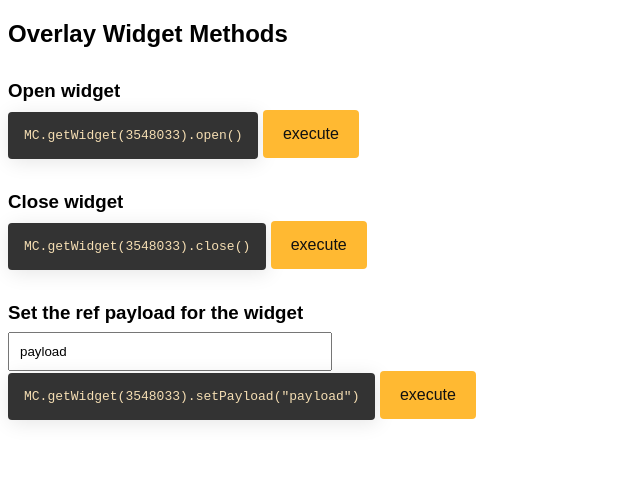
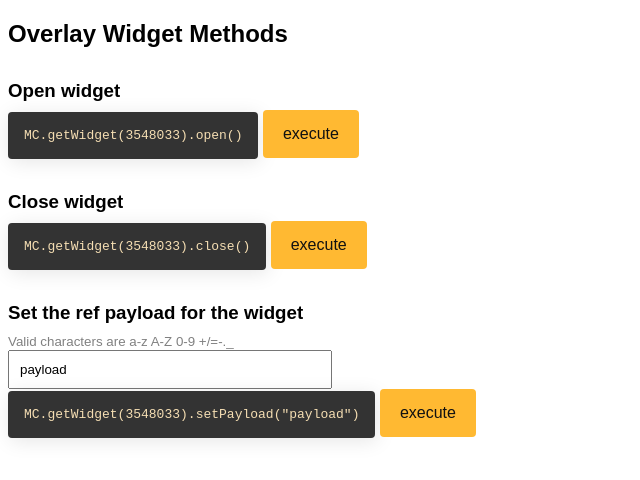
Before and after one commit to manychat/overlay-growth-tools-example, a plain HTML site: page index.html in a window 1280 px wide. Shown: the whole page, without its empty margins (0-640 px from the left). Drawn offline with Linux system fonts and the light colour scheme; a script that the page names is missing.

Commit message:
payload valid characters

```diff
--- a/index.html
+++ b/index.html
@@ -40,6 +40,9 @@
             margin-top: 2rem;
             margin-bottom: 0.5rem;
         }
+        .gray{
+            color: gray;
+        }
     </style>
 </head>
 <body>
@@ -55,6 +58,7 @@
 
     <h3>Set the ref payload for the widget</h3>
     <div>
+        <div><small class="gray">Valid characters are a-z A-Z 0-9 +/=-._</small></div>
         <input title="refPayload" type="text" id="refPayloadInput" value="payload" />
     </div>
     <code id="refPayloadCode">MC.getWidget(3548033).setPayload("payload")</code>
```
